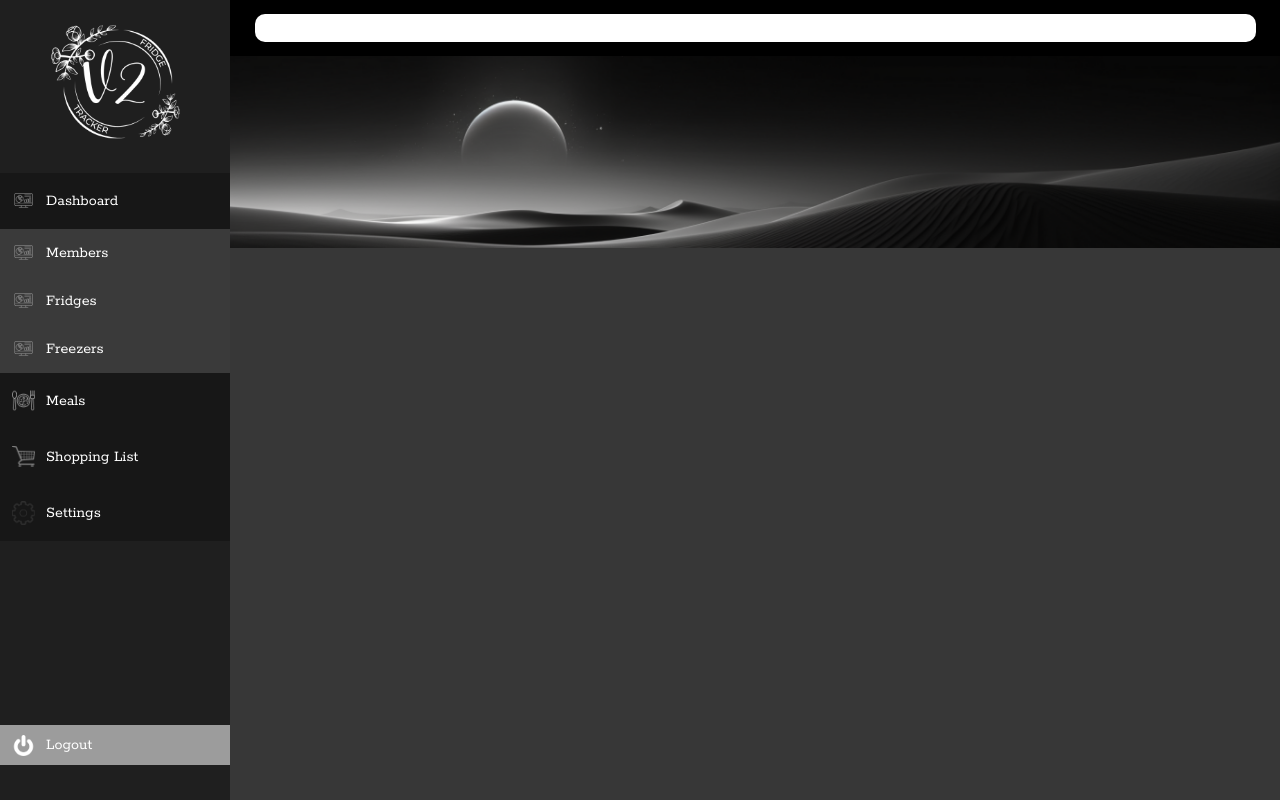
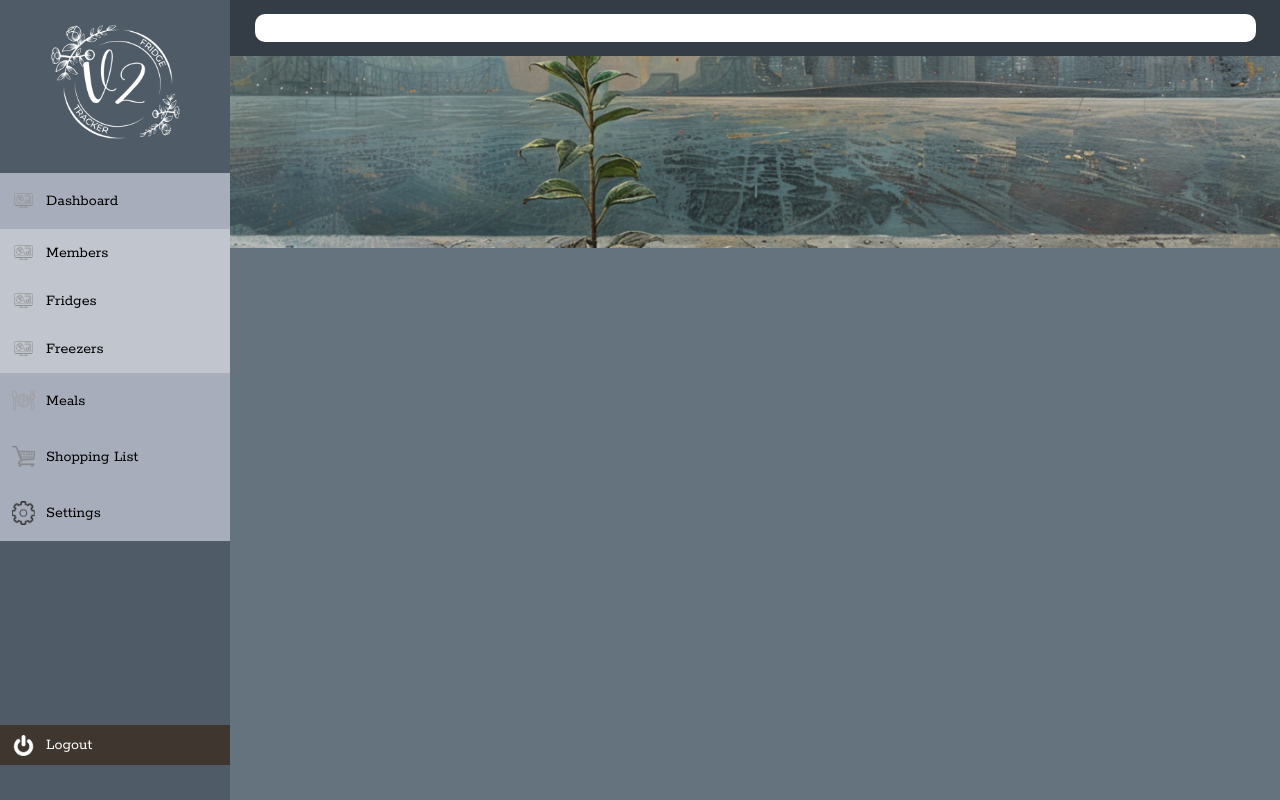
Before and after one commit to FridgeTracker/fridgetracker-FrontEnd, a React (Create React App) app: page /dash in a window 1280 px wide. Built offline with nearby package versions, Linux system fonts and the light colour scheme; no server answers.

Commit message:
change theme test

```diff
--- a/src/Dash.css
+++ b/src/Dash.css
@@ -11,12 +11,12 @@ p {
 }
 
 .wrapper{
-background-color: #373737;
+background-color: #65737E ;
 width: 100%;
 }
 
 .sideBarWrapper{
-background-color: #1F1F1F;
+background-color: #4F5B66;
 height: 100%;
 width: 18%;
 overflow: hidden;
@@ -50,8 +50,8 @@ float:left
 
 
 .dashboardButtonC{
-    background-color: #3A3A3A;
-    color: white;
+    background-color: #C0C5CE;
+    color: black;
     display: flex;
     height: 6%;
     align-items: center;
@@ -63,8 +63,8 @@ float:left
     height: 7%;
     display: flex;
     align-items: center;
-    background-color: #171717;
-    color: white;
+    background-color: #A7ADBA;
+    color: black;
 }
 
 .sideBarWrapper div:hover:not(.fridgeLogoWrapper){
@@ -81,7 +81,7 @@ float:left
     align-items: center;
     height: 5%;
     bottom:0;
-    background-color: #9C9C9C;
+    background-color: #3E362F;
 }
 .logoutButton p{
     color: white;
@@ -95,7 +95,7 @@ float:left
 .searchBarWrapper{
     width: 100%;
     height: 7%;
-    background-color: black;
+    background-color: #343D46;
     display:flex;
     align-items: center;
     justify-content: center;
@@ -115,7 +115,7 @@ float:left
 .headerWrapper img{
     width:100%;
     height: 100%;
-    object-fit: cover;
+    object-fit: fill;
 }
 
 .mainSelectionArea{
--- a/src/Dash.js
+++ b/src/Dash.js
@@ -2,7 +2,10 @@ import { useState, useEffect } from 'react';
 import axios from 'axios';
 import './Dash.css';
 import logo from "./components/assets/ftlogo.png";
-import headerImage from "./components/assets/moon2.png";
+//import headerImage from "./components/assets/moon2.png";
+import lightBck from "./components/assets/light_bck.png";
+
+
 import Freezers from './components/freezer/freezers';
 import Fridges from './components/fridge/fridges';
 import Members from './components/members/members';
@@ -90,7 +93,7 @@ const [userData, setUserData] = useState(null);
                     <input type= 'text'/>
                 </div>
                 <div className = 'headerWrapper'>
-                    <img src = {headerImage} alt = "header"></img>
+                    <img src = {lightBck} alt = "header"></img>
                 </div>
 
                 <div className='mainSelectionArea'>
--- a/src/components/fridge/fridge.css
+++ b/src/components/fridge/fridge.css
@@ -20,13 +20,18 @@
 .fridgeListWrapper{
     width: 30%;
     height: 100%;
-    background-color: #373737;
+    background-color: #65737E;
     overflow-y: hidden;
+    justify-content: center;
+    align-items: center;
+    display: flex;
+
 }
 
 .fridgeListHolder{
     width: 100%;
-    height: 100%;
+    height: 90%;
+
 }
 
 .fridgeListHolder div {
@@ -38,7 +43,7 @@
 .itemContainer{
     height: 100%;
     width: 100%;
-    background-color: #373737;
+    background-color: #65737E;
     display: flex;
 }
 
@@ -64,7 +69,7 @@
 .itemWrapper{
     width: 90%;
     height: 85%;
-    background-color: #272727;
+    background-color: #4F5B66;
     overflow-y: auto;
     overflow-wrap: hidden;
     margin-top: auto;
@@ -93,7 +98,7 @@
     height: 8%;
     margin: 5% 5%;
     margin-top: 20px;
-    background-color: #656464;
+    background-color: #8da19f;
     overflow: hidden;
     display: flex;
     align-items: center;
@@ -128,7 +133,7 @@
 
     width: 90%;
     height: 80%;
-    background-color: #656464;
+    background-color: #A7ADBA;
 
 }
 
--- a/src/components/item/item.css
+++ b/src/components/item/item.css
@@ -1,10 +1,10 @@
 .itemButton{
-    color: white;
+    color: black;
     width: 90%;
     height: 8%;
     margin: 5% 5% 1%;
     margin-top: 20px;
-    background-color: #656464;
+    background-color: #C9C5BF;
     overflow: hidden;
     display: flex;
     align-items: center;
--- a/src/components/members/member.css
+++ b/src/components/members/member.css
@@ -32,19 +32,13 @@
 .memberContentContainer{
     width: 100%;
     height: 100%;
-}
-
-.titleHolder{
-    width: 95%;
-    height: 8%;
-    text-align: center;
-    color: white;
-    font-size: xx-large;
-    margin-top: 20px;
+    display: flex;
+    justify-content: center;
+    align-items: center;
 }
 
 .memberContent{
     width: 95%;
     height: 80%;
-    background-color: #626262;
+    background-color: #A7ADBA;
 }
--- a/src/components/members/members.js
+++ b/src/components/members/members.js
@@ -65,11 +65,6 @@ function Members(){
 
             <div className="memberContentContainer">
 
-                <div className="titleHolder">
-                    <p>Members</p>
-                </div>
-
-
                 <div className="memberContent">
 
                   {selectedMember && <Member key={selectedMember.id} member={selectedMember}/>}
--- a/src/components/styles/content.css
+++ b/src/components/styles/content.css
@@ -3,7 +3,7 @@
     width: 100%;
     height: 100%;
     display: flex;
-    background-color: #464646;
+    background-color: #65737E;
 }
 .fridge{
     width: 100%;
```
Also changed, not shown: src/components/assets/light_bck.png (added), src/components/item/item.js (line endings or trailing spaces).
